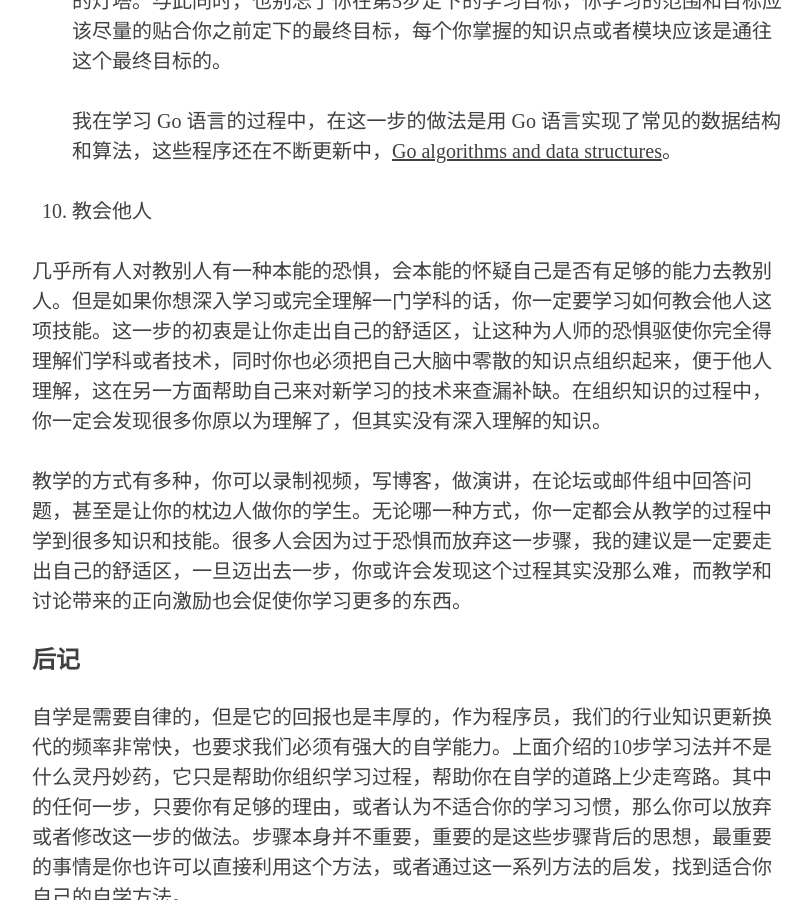
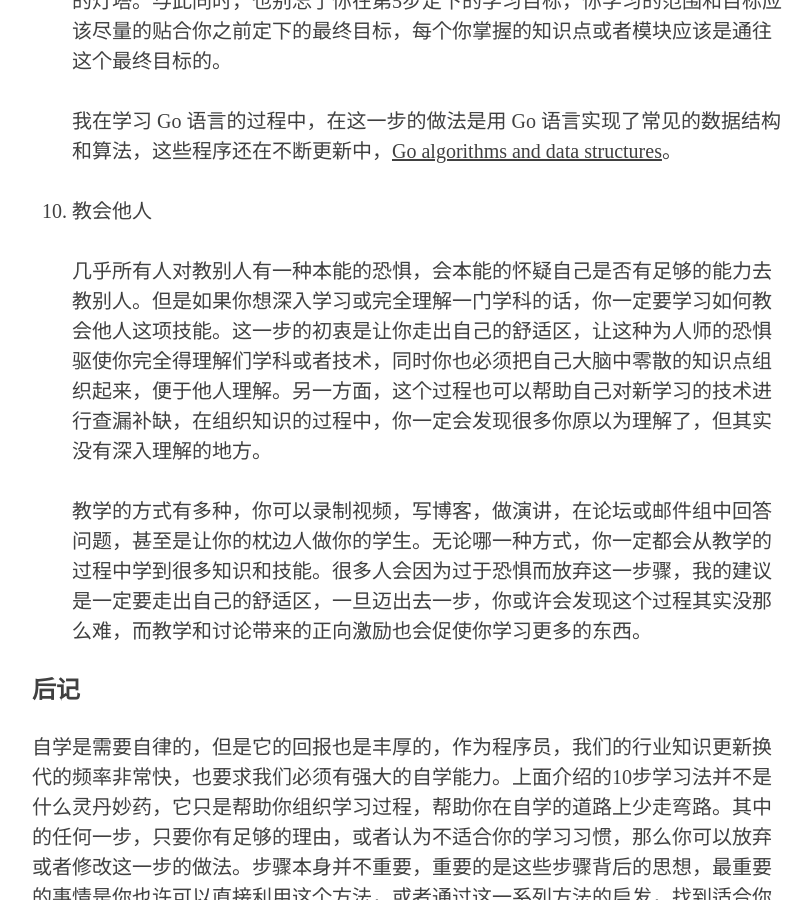
Before and after one commit to puffsun/puffsun.github.io-source, a Jekyll site: the page built from _posts/2015-03-22-10-step-learning-process.markdown, in a window 1280 px wide and 900 px high, scrolled down 6509 px. Shown: the whole window, without its empty margins (233-1044 px from the left). Built offline with Jekyll 4.4.1, drawn with Linux system fonts in a browser that asks for light colours; nearby versions of some CDN libraries; some web fonts are replaced; comment, search, counter and statistics services are not loaded.

Commit message:
Revise the format.

```diff
--- a/_posts/2015-03-22-10-step-learning-process.markdown
+++ b/_posts/2015-03-22-10-step-learning-process.markdown
@@ -106,9 +106,9 @@ description: "10-step process to learn new technology"
 
 10. 教会他人
 
-   几乎所有人对教别人有一种本能的恐惧，会本能的怀疑自己是否有足够的能力去教别人。但是如果你想深入学习或完全理解一门学科的话，你一定要学习如何教会他人这项技能。这一步的初衷是让你走出自己的舒适区，让这种为人师的恐惧驱使你完全得理解们学科或者技术，同时你也必须把自己大脑中零散的知识点组织起来，便于他人理解，这在另一方面帮助自己来对新学习的技术来查漏补缺。在组织知识的过程中，你一定会发现很多你原以为理解了，但其实没有深入理解的知识。
+    几乎所有人对教别人有一种本能的恐惧，会本能的怀疑自己是否有足够的能力去教别人。但是如果你想深入学习或完全理解一门学科的话，你一定要学习如何教会他人这项技能。这一步的初衷是让你走出自己的舒适区，让这种为人师的恐惧驱使你完全得理解们学科或者技术，同时你也必须把自己大脑中零散的知识点组织起来，便于他人理解。另一方面，这个过程也可以帮助自己对新学习的技术进行查漏补缺，在组织知识的过程中，你一定会发现很多你原以为理解了，但其实没有深入理解的地方。
 
-   教学的方式有多种，你可以录制视频，写博客，做演讲，在论坛或邮件组中回答问题，甚至是让你的枕边人做你的学生。无论哪一种方式，你一定都会从教学的过程中学到很多知识和技能。很多人会因为过于恐惧而放弃这一步骤，我的建议是一定要走出自己的舒适区，一旦迈出去一步，你或许会发现这个过程其实没那么难，而教学和讨论带来的正向激励也会促使你学习更多的东西。
+    教学的方式有多种，你可以录制视频，写博客，做演讲，在论坛或邮件组中回答问题，甚至是让你的枕边人做你的学生。无论哪一种方式，你一定都会从教学的过程中学到很多知识和技能。很多人会因为过于恐惧而放弃这一步骤，我的建议是一定要走出自己的舒适区，一旦迈出去一步，你或许会发现这个过程其实没那么难，而教学和讨论带来的正向激励也会促使你学习更多的东西。
 
 ### 后记
 自学是需要自律的，但是它的回报也是丰厚的，作为程序员，我们的行业知识更新换代的频率非常快，也要求我们必须有强大的自学能力。上面介绍的10步学习法并不是什么灵丹妙药，它只是帮助你组织学习过程，帮助你在自学的道路上少走弯路。其中的任何一步，只要你有足够的理由，或者认为不适合你的学习习惯，那么你可以放弃或者修改这一步的做法。步骤本身并不重要，重要的是这些步骤背后的思想，最重要的事情是你也许可以直接利用这个方法，或者通过这一系列方法的启发，找到适合你自己的自学方法。
```
